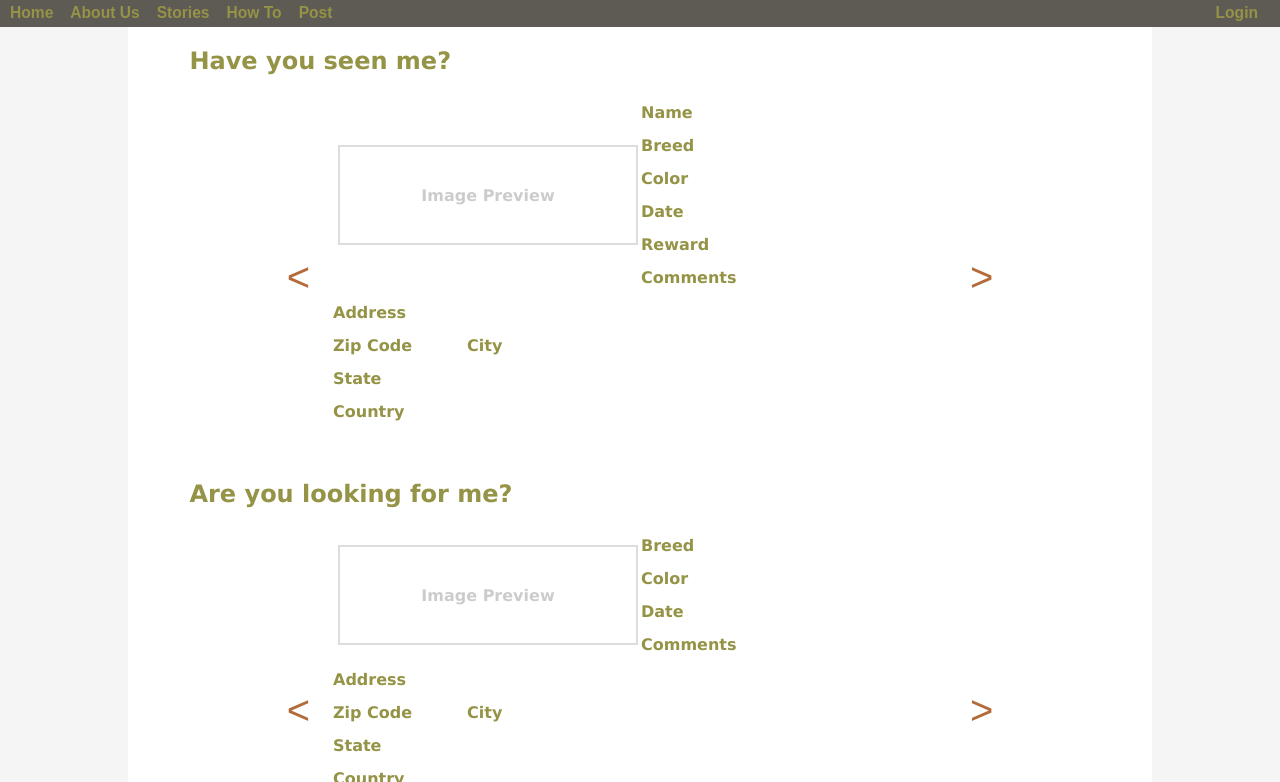
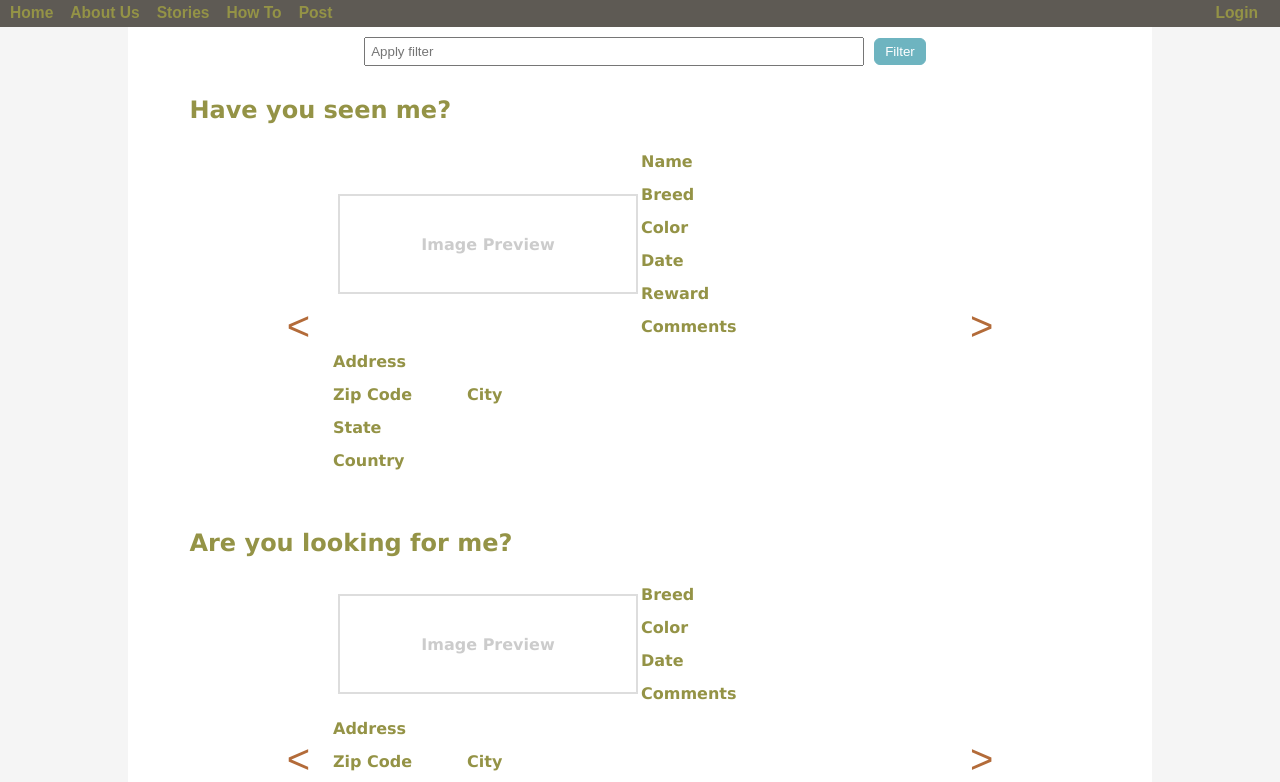
Before and after one commit to javierescamilla/Find_my_dog_2.0, a website: page public/index.html in a window 1280 px wide. Shown: the part 59-841 px from the top of the page. Drawn offline with nearby package versions, Linux system fonts and the light colour scheme; no server answers.

Commit message:
Adding extra pages 4

```diff
--- a/public/css/styles.css
+++ b/public/css/styles.css
@@ -102,6 +102,19 @@ main{
 .dogPostFeed{
     display: flex;
     flex-direction: column;
+}
+
+.filterForm{
+    display: flex;
+    flex-direction: row;
+    justify-content: center;
+    align-items: center;
+}
+
+.filterForm>#searchInputFilter{
+    width: 500px;
+    margin: 10px;
+    padding: 5px;
 }
 
 .dogPostFeed>div{
--- a/public/index.html
+++ b/public/index.html
@@ -23,6 +23,10 @@
     </header>
     <main>
         <section class='dogPostFeed' id='lostDogs'>
+            <form class="filterForm">
+                <input type='search' id='searchInputFilter' placeholder="Apply filter" class='regInput'/>
+                <button type='submit' class='submitButton' id='filterSubmit'>Filter</button>
+            </form>
             <h2>Have you seen me?</h2>
             <form class="filterForm">
 
```
Also changed, not shown: public/register.html (+1 -1 lines), public/stories.html (+3 -1 lines), public/assets/images/stories/amanda.jpg (added), public/assets/images/stories/mariana.jpg (added).
